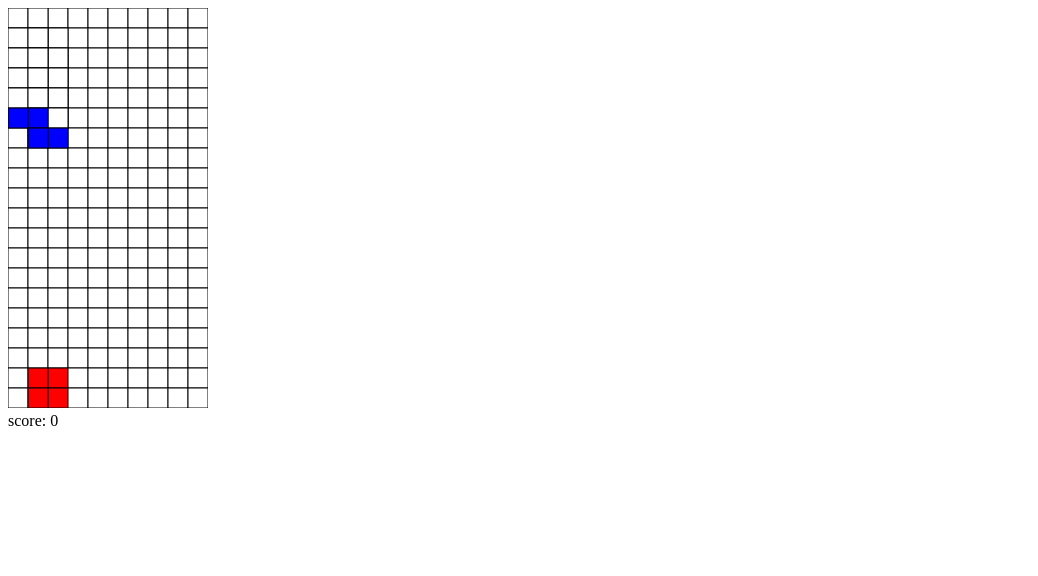
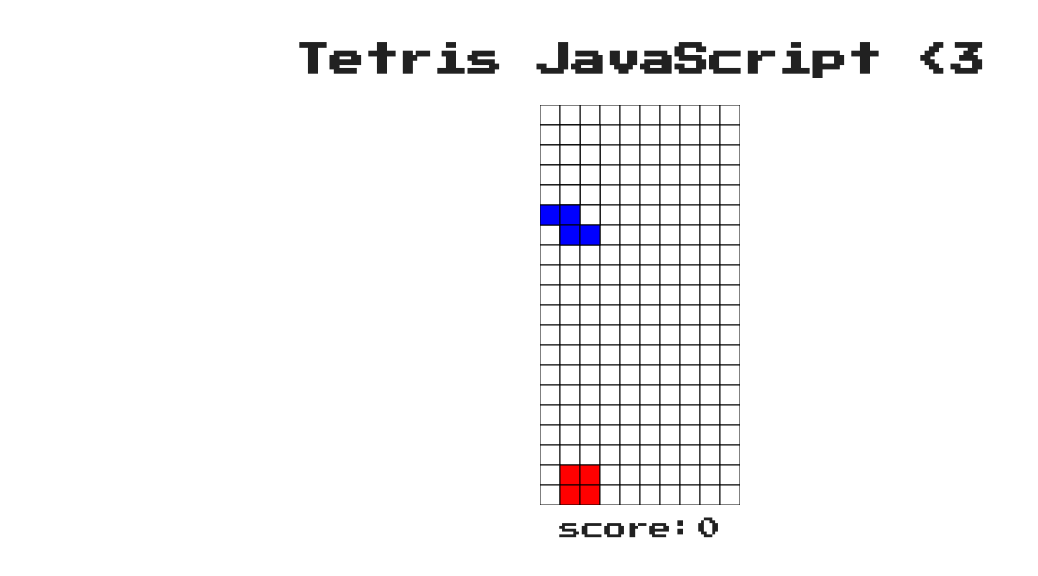
Before and after one commit to jerquinigo/tetris-game, a plain HTML site: page index.html in a window 1280 px wide. Shown: the whole page, without its empty margins (0-1038 px from the left). Drawn offline with nearby package versions, Linux system fonts and the light colour scheme.

Commit message:
working product

```diff
--- a/index.html
+++ b/index.html
@@ -1,18 +1,41 @@
 <!DOCTYPE html>
 <html lang="en">
 	<head>
-    <meta charset="UTF-8">
-    <meta name="viewport" content="width=device-width, initial-scale=1.0">
-    <meta http-equiv="X-UA-Compatible" content="ie=edge">
+		<meta charset="UTF-8" />
+		<meta name="viewport" content="width=device-width, initial-scale=1.0" />
+		<meta http-equiv="X-UA-Compatible" content="ie=edge" />
 		<script src="./tetris.js"></script>
+		<link
+			rel="stylesheet"
+			href="https://cdnjs.cloudflare.com/ajax/libs/materialize/1.0.0/css/materialize.min.css"
+		/>
+		<link rel="stylesheet" type="text/css" href="./tetris.css" />
+		<link
+			href="https://fonts.googleapis.com/css?family=Press+Start+2P&display=swap"
+			rel="stylesheet"
+		/>
 		<title>Tetris</title>
 	</head>
 	<body>
+            <audio src="./assets/Tetris.mp3" id="my_audio" loop="loop"></audio>
+		<div class="container">
+			<h1 class="main-header flow-text">Tetris JavaScript <3</h1>
+		</div>
+		<div class="container position-custom">
+			<div class="row">
+				<div class="col s12 m12">
 					<canvas id="tetris" width="200" height="400"></canvas>
-    <div>
-    <span>score:</span> <span id="score">0</span>
+					<div class="page-score">
+						<span class="page-text">score:</span>
+						<span class="page-text" id="score">0</span>
+					</div>
+				</div>
+			</div>
 		</div>
         <script src="./tetriminos.js"></script>
 
+
 	</body>
 </html>
+
+<!-- <iframe class="music" width="560" height="315" src="https://www.youtube.com/embed/sv9QhGhJyas?autoplay=1&loop=1" frameborder="0" allow="accelerometer; autoplay; encrypted-media; gyroscope; picture-in-picture" allowfullscreen></iframe> -->
--- a/tetris.css
+++ b/tetris.css
@@ -0,0 +1,23 @@
+.main-header{
+    font-family: 'Press Start 2P', cursive;
+    text-align: center;
+    font-weight: 800;
+    font-size: 230%;
+}
+
+.position-custom{
+    display:flex !important;
+}
+
+.page-text{
+    font-family: 'Press Start 2P', cursive;
+    font-size: 150%;
+}
+
+.page-score{
+    text-align: center;
+}
+
+.music{
+    display:none;
+}
--- a/tetris.js
+++ b/tetris.js
@@ -1,11 +1,8 @@
 document.addEventListener("DOMContentLoaded", () => {
     const canvas = document.getElementById("tetris");
     let scoreElement = document.getElementById("score")
-	const ctx = canvas.getContext("2d");
+    const ctx = canvas.getContext("2d");
 
-	// const row = 20;
-	// const COL = (COLUMN = 10);
-	// const SQ = (SquareSize = 20);
 	const row = 20;
 	const col = 10;
 	const squareSize = 20;
@@ -171,7 +168,6 @@ document.addEventListener("DOMContentLoaded", () => {
                     }
                     //pieces to lock on top = game over
                     if(this.y + r <= 0){
-                        debugger
                         alert("Game Over")
                         //break animation frame
                         gameOver = true
@@ -240,9 +236,12 @@ document.addEventListener("DOMContentLoaded", () => {
             dropStart = Date.now();
         }else if(event.keyCode === 39){
             p.movePieceRight()
+            document.getElementById("my_audio").play();
             dropStart = Date.now();
         }else if(event.keyCode === 40){
             p.movePieceDown()
+            //this will start the music
+            document.getElementById("my_audio").play();
             dropStart = Date.now();
         }
     })
```
Also changed, not shown: 4 other files. Lines whose indentation alone changed are shown as unchanged.
